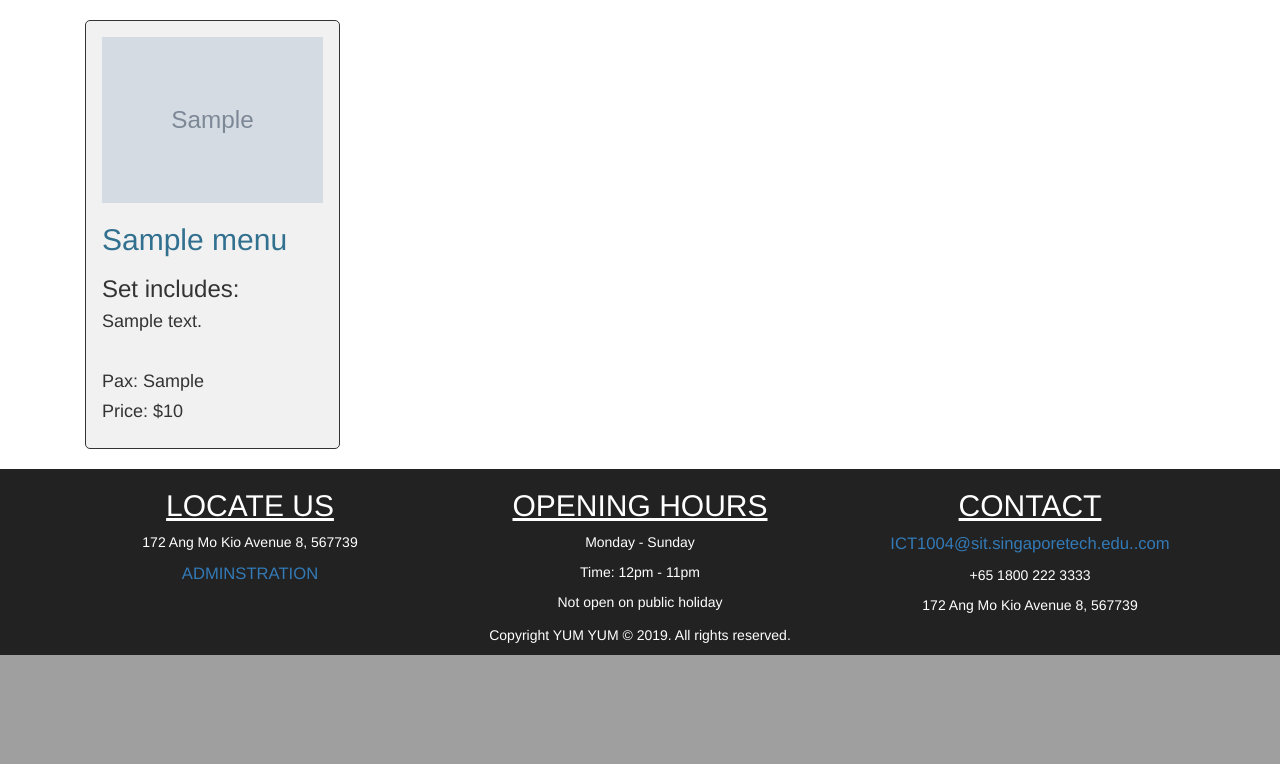
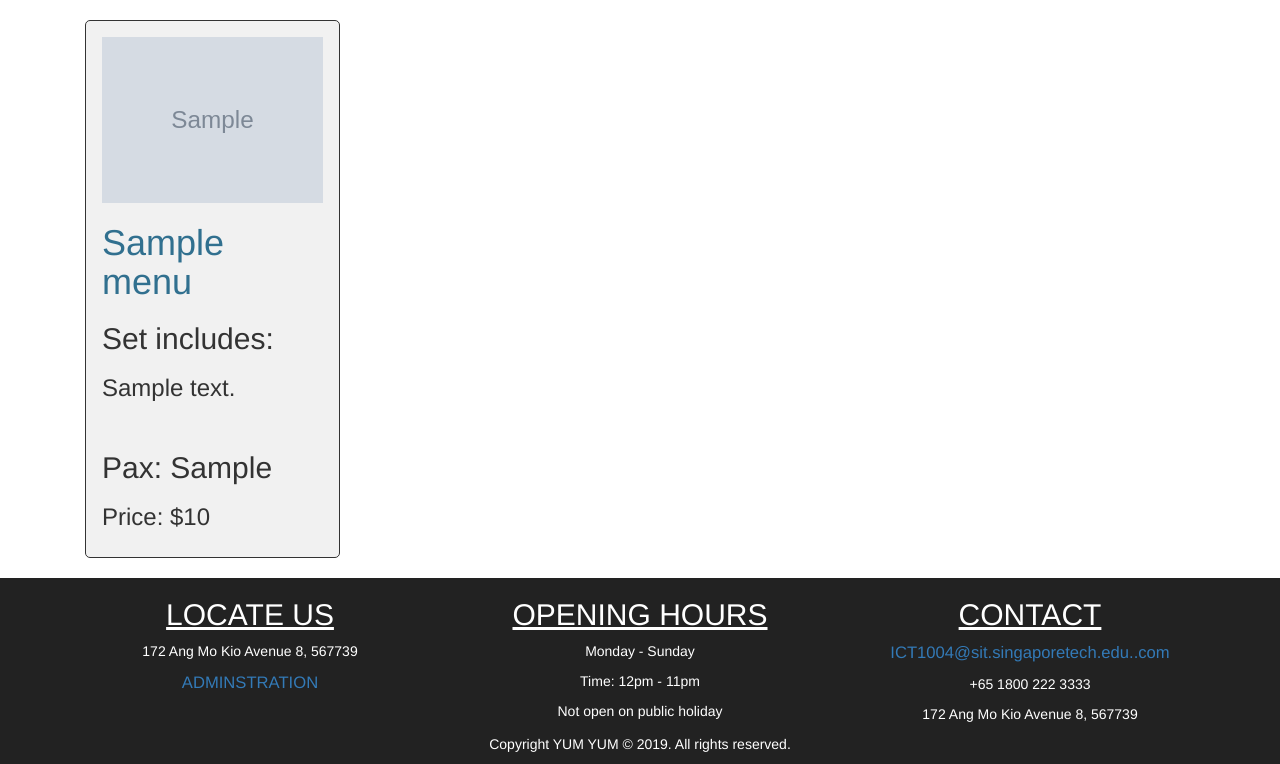
Before and after one commit to linghu258/ICT1004, a PHP site: page /catering_menu.php in a window 1280 px wide. Shown: the part 1000-1764 px from the top of the page. Before the commit the page ends 1655 px from the top, so only its background shows below. Run offline with PHP 8.4, Linux system fonts and the light colour scheme; tables that the repository leaves empty or names only in its code hold one stand-in row (values such as "Sample post"); grey boxes marked "Sample" are stand-in pictures.

Commit message:
Update catering_menu.php

```diff
--- a/catering_menu.php
+++ b/catering_menu.php
@@ -1,5 +1,5 @@
 <!DOCTYPE html>
-<html>
+<html lang="en">
     <head>
         <title>TUMMY FOR YUMMY</title>
         <link rel="icon" href="image/1004 Logo 2.png">
@@ -25,7 +25,7 @@
             <img class="figimage" src="image/CATERING.png" alt="topimage">
             <!--Url: https://www.flickr.com/photos/inthe-arena/13727335133/in/explore-2014-04-08 | Title: Takito | Author: Seaman Andrea | Publish: April,2014 | Publisher: Flickr | Visted: October 5, 2019-->
         </section>
-
+        <main>
         <div class="container">
             <?php
             $connect = mysqli_connect('161.117.122.252', 'p2_5', 'rBs4CTxkDU', 'p2_5');
@@ -40,11 +40,11 @@
                             <form method="post" action="TESTMENU.php?action=add&id=<?php echo $product['cmenu_id']; ?>">
                                 <div class="products">
                                     <img src="image/<?php echo $product['cmenu_image']; ?>" title="<?php echo $product['alt_text']?>" alt="<?php echo $product['alt_text']?>" class="img-responsive" />
-                                    <h2 class="text-info"><?php echo $product['cmenu_name']; ?></h2>
-                                    <h3>Set includes:</h3>
-                                    <h4 class="text-secondary"><?php echo nl2br($product['cmenu_description']); ?></h4><br>
-                                    <h4>Pax: <?php echo $product['cmenu_pax']; ?></h4>
-                                    <h4>Price: $<?php echo $product['cmenu_price']; ?></h4>
+                                    <h1 class="text-info"><?php echo $product['cmenu_name']; ?></h1>
+                                    <h2>Set includes:</h2>
+                                    <h3 class="text-secondary"><?php echo nl2br($product['cmenu_description']); ?></h3><br>
+                                    <h2>Pax: <?php echo $product['cmenu_pax']; ?></h2>
+                                    <h3>Price: $<?php echo $product['cmenu_price']; ?></h3>
                                     <input type="hidden" name="name" value="<?php echo $product['cmenu_name']; ?>" />
                                     <input type="hidden" name="price" value="<?php echo $product['cmenu_price']; ?>" />
                                     <input type="hidden" name="pax" value="<?php echo $product['cmenu_pax']; ?>" />
@@ -57,7 +57,7 @@
             endif;
             ?>
         </div>
-
+        </main>
         <?php
         include "footer.inc.php";
         ?>
```
